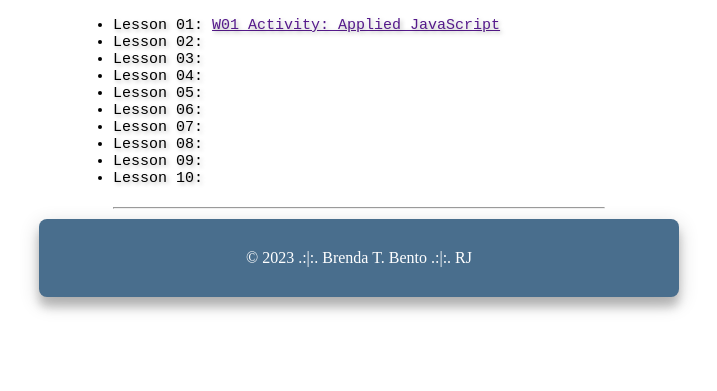
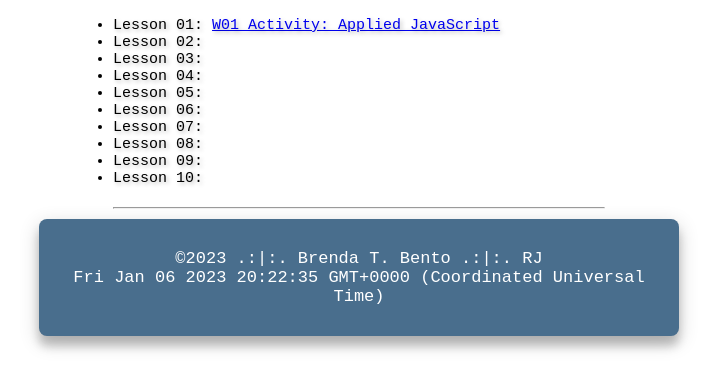
Before and after one commit to brendatondin/WDD230, a plain HTML site: page index.html in a window 1280 px wide. Shown: the part 295-686 px from the top of the page, without its empty margins (281-998 px from the left). Drawn offline with Linux system fonts and the light colour scheme.

Commit message:
last updated js

```diff
--- a/index.html
+++ b/index.html
@@ -20,7 +20,7 @@
         <h2>WDD 230: Assignment Portal</h2>
         <hr>
         <ul>
-            <li>Lesson 01: <a href="" target="_blank">W01 Activity: Applied JavaScript</a></li>
+            <li>Lesson 01: <a href="week1/index.html" target="_blank">W01 Activity: Applied JavaScript</a></li>
             <li>Lesson 02:</li>
             <li>Lesson 03:</li>
             <li>Lesson 04:</li>
@@ -34,7 +34,8 @@
         <hr>
     </main>
     <footer>
-        <p>&copy; 2023 .:|:. Brenda T. Bento .:|:. RJ </p>
+        <p>&copy;2023 .:|:. Brenda T. Bento .:|:. RJ </p>
+        <div id="placeholder"></div>
     </footer>
 
     <script src="scripts/app.js"></script>
--- a/scripts/app.js
+++ b/scripts/app.js
@@ -0,0 +1 @@
+document.getElementById("placeholder").innerHTML = new Date(document.lastModified);
--- a/styles/style.css
+++ b/styles/style.css
@@ -61,15 +61,15 @@ footer{
     background-color: #496e8d;
     color: white;
     border-radius: 8px;
-    display: flex;
-    flex-direction: row;
-    align-items: center;
+    text-align: center;
     justify-content: space-evenly;
     margin-left: auto;
     margin-right: auto;
     width: 50%;
     padding: 30px;
     box-shadow: 0 10px 10px 0 rgba(0, 0, 0, 0.2), 0 6px 20px 0 rgba(0, 0, 0, 0.19);
+    font-family: monospace;
+    font-size: 17px;
 }
 
 @media only screen and (max-width: 600px) {
```
